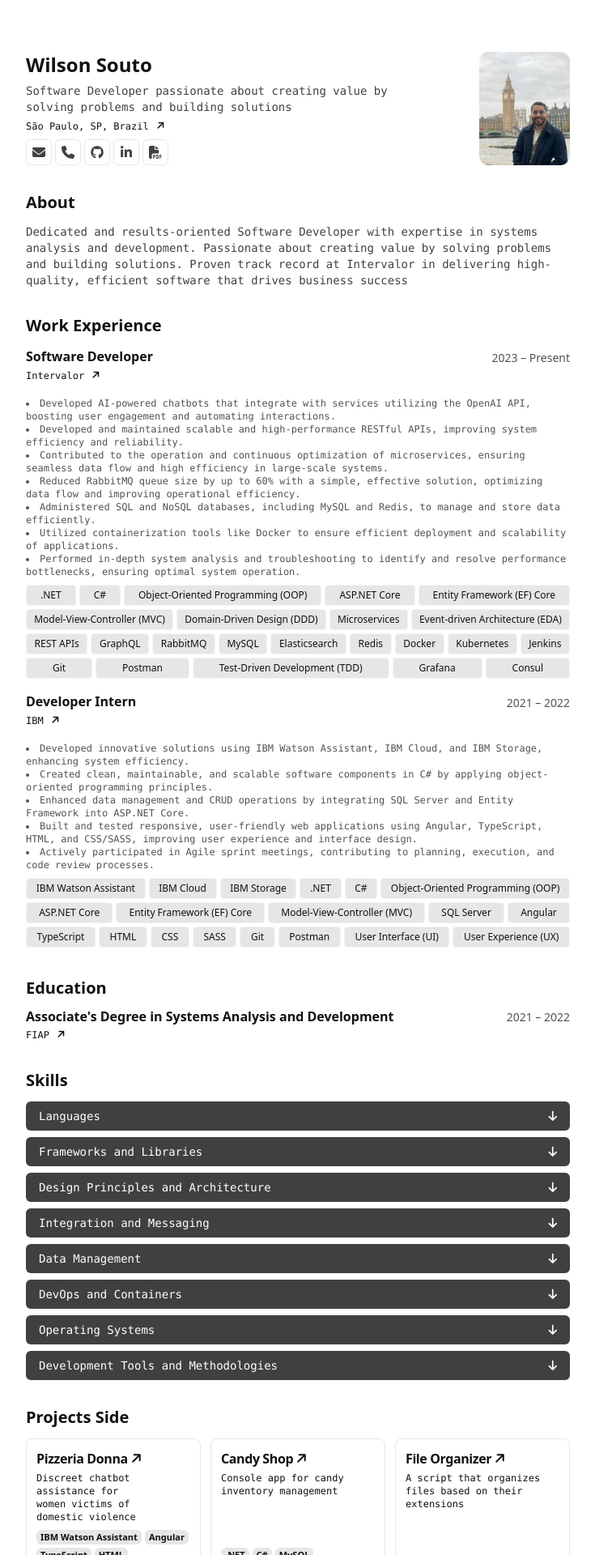
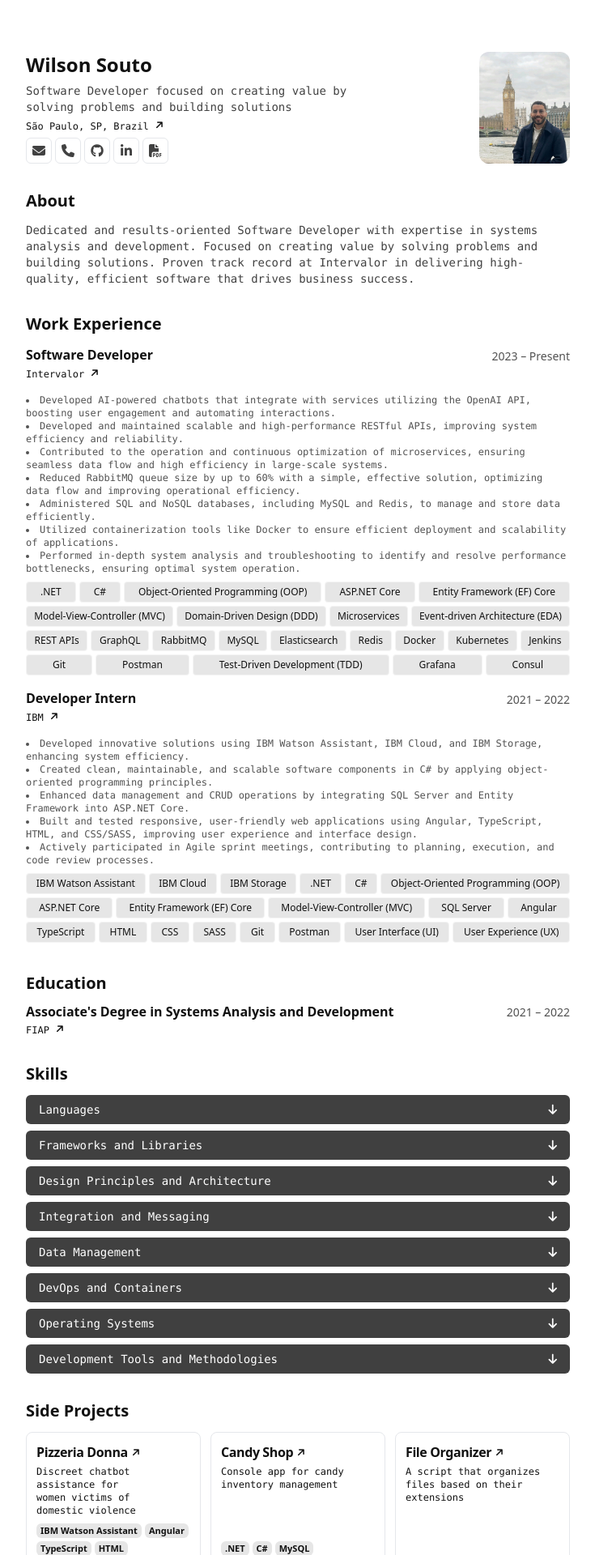
Before and after one commit to wilsonsouto/portfolio, an Angular app: page / in a window 1280 px wide. Shown: the top 1920 px of the page at 81% size, without its empty margins (272-1007 px from the left). Built offline with nearby package versions, Linux system fonts and the light colour scheme.

Commit message:
Minor updates

```diff
--- a/public/resume-data.json
+++ b/public/resume-data.json
@@ -1,7 +1,7 @@
 {
   "header": {
     "name": "Wilson Souto",
-    "description": "Software Developer passionate about creating value by solving problems and building solutions",
+    "description": "Software Developer focused on creating value by solving problems and building solutions",
     "location": {
       "place": "São Paulo, SP, Brazil",
       "url": "https://www.google.com/maps/place/S%C3%A3o+Paulo"
@@ -39,7 +39,7 @@
     ],
     "image": "profile-picture.jpeg"
   },
-  "about": "Dedicated and results-oriented Software Developer with expertise in systems analysis and development. Passionate about creating value by solving problems and building solutions. Proven track record at Intervalor in delivering high-quality, efficient software that drives business success",
+  "about": "Dedicated and results-oriented Software Developer with expertise in systems analysis and development. Focused on creating value by solving problems and building solutions. Proven track record at Intervalor in delivering high-quality, efficient software that drives business success.",
   "experience": [
     {
       "company": {
--- a/src/app/core/components/main/projects/projects.component.html
+++ b/src/app/core/components/main/projects/projects.component.html
@@ -1,6 +1,6 @@
 <app-section-heading
   [attr.aria-label]="'Projects section'"
-  [heading]="{ text: 'Projects Side', border: true, size: 'text-xl' }"
+  [heading]="{ text: 'Side Projects', border: true, size: 'text-xl' }"
 />
 <div
   class="grid grid-cols-1 gap-3 md:grid-cols-2 lg:grid-cols-3 print:grid-cols-3 print:gap-2"
--- a/src/app/shared/components/navigation-link/navigation-link.component.html
+++ b/src/app/shared/components/navigation-link/navigation-link.component.html
@@ -1,6 +1,6 @@
 <a [href]="href" target="_blank" class="group leading-none hover:underline">
   {{ value }}
   <i
-    class="fa-solid fa-arrow-up inline-block h-4 w-4 shrink-0 translate-y-px rotate-45 transition-transform group-hover:-translate-y-0.5 group-hover:translate-x-0.5 group-focus-visible:-translate-y-0.5 group-focus-visible:translate-x-0.5 motion-reduce:transition-none"
+    class="fa-solid fa-arrow-up inline-block h-4 w-4 shrink-0 translate-y-px rotate-45 text-xs transition-transform group-hover:-translate-y-0.5 group-hover:translate-x-0.5 group-focus-visible:-translate-y-0.5 group-focus-visible:translate-x-0.5 motion-reduce:transition-none"
   ></i>
 </a>
```
